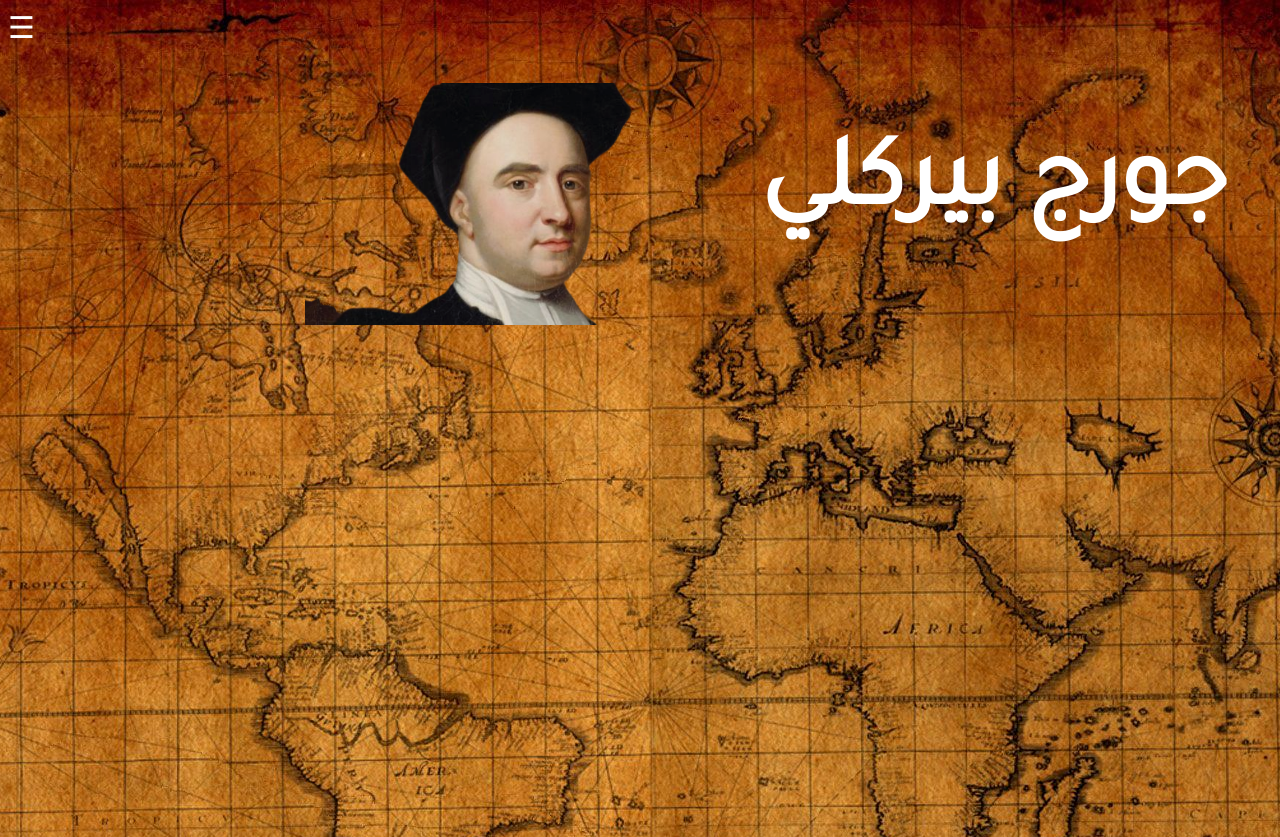
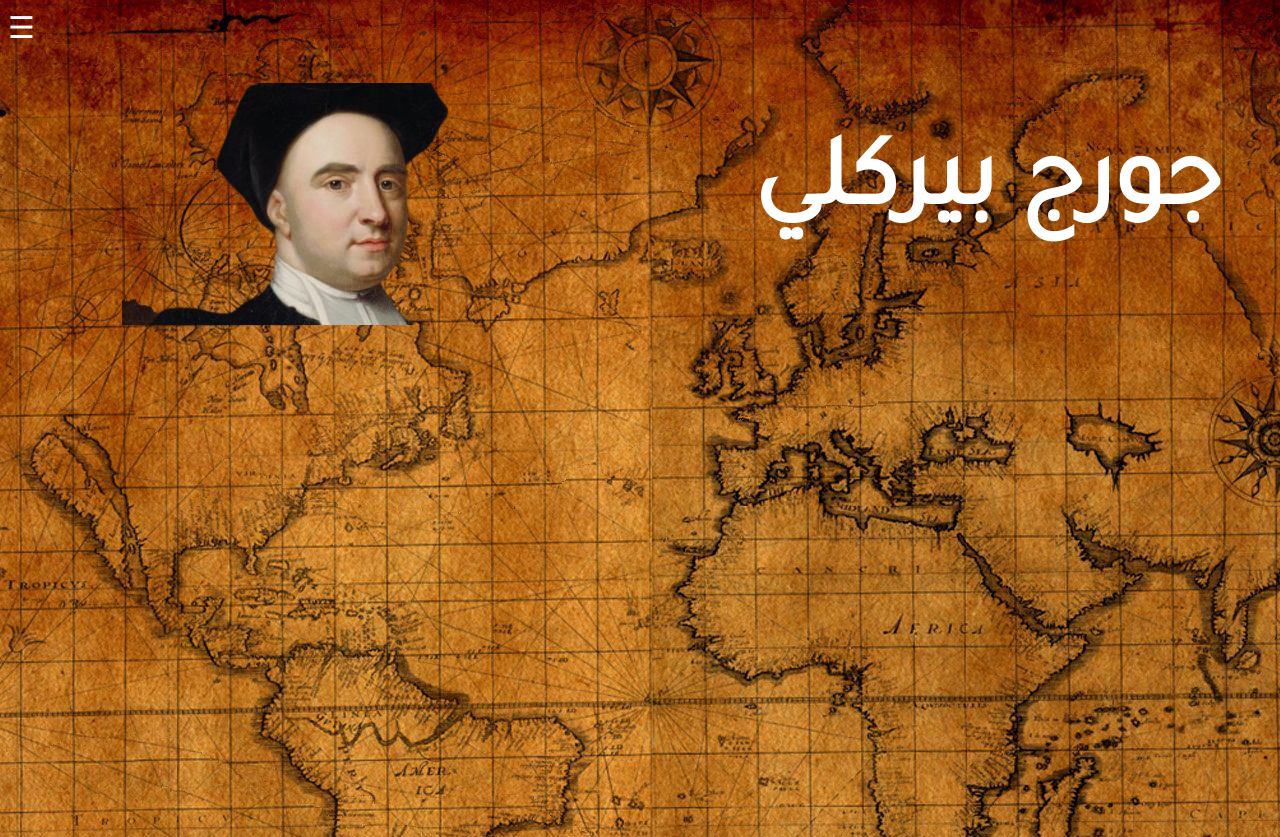
Before and after one commit to Eng-antoon/tamkeen-team1, a plain HTML site: page thirdpage.html in a window 1280 px wide. Drawn offline with Linux system fonts and the light colour scheme.

Commit message:
Update thirdpage.html

```diff
--- a/thirdpage.html
+++ b/thirdpage.html
@@ -127,10 +127,10 @@
 
     #img1 {
         width: 36%;
-        height: 22%;
-        margin-right: 0%;
-        margin-top:3%;
-        margin-left:20%;
+    height: 22%;
+    margin-right: 14%;
+    margin-top: 3%;
+    margin-left: 5%;
 
     }
 </style>
```
